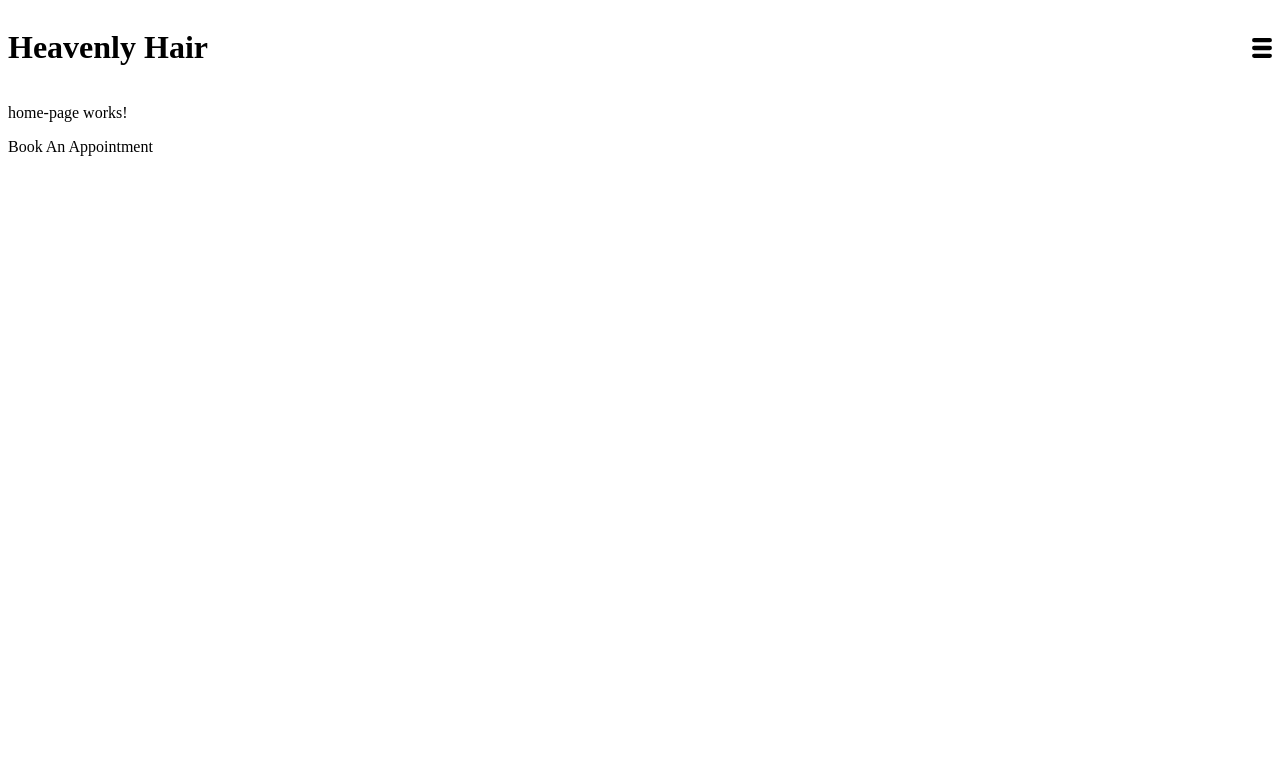
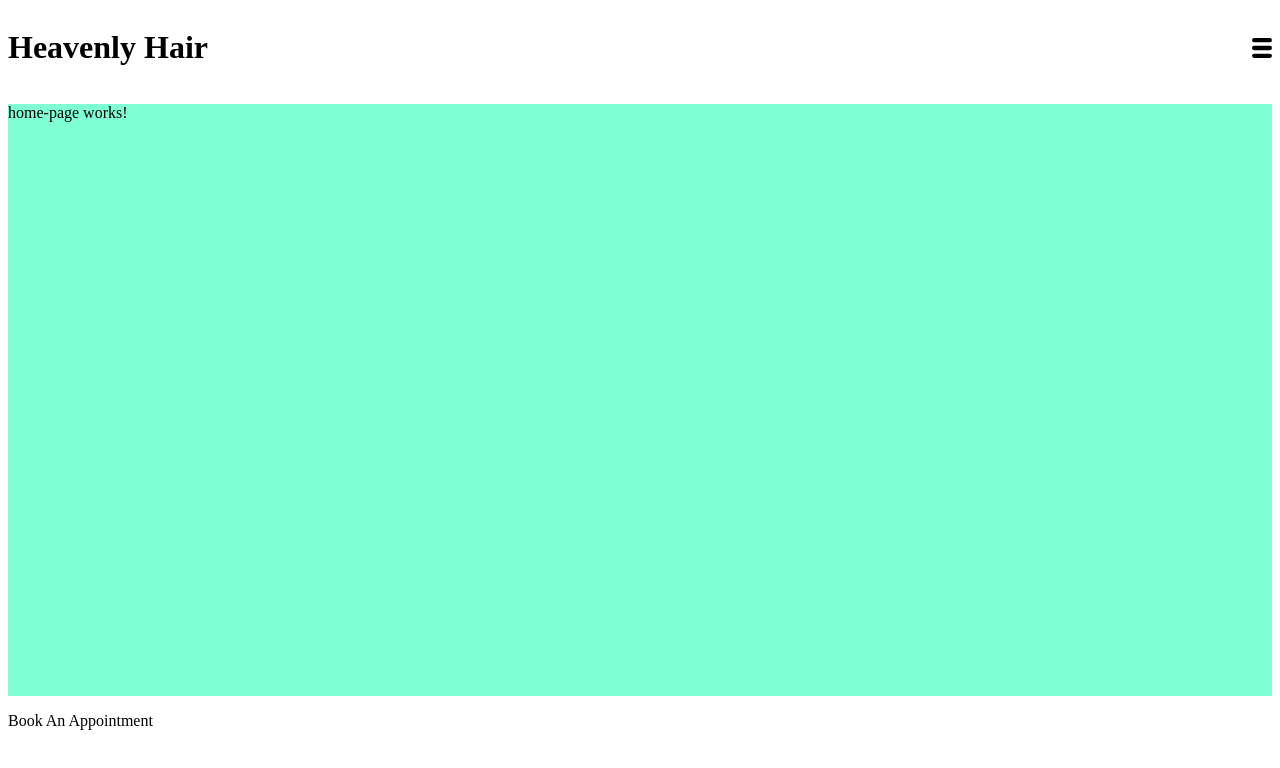
Before and after one commit to gohopventure/heavenly-hair, an Angular app: page /home in a window 1280 px wide. Shown: the top 768 px of the page. Built offline with nearby package versions, Linux system fonts and the light colour scheme.

Commit message:
Updates home page height

```diff
--- a/src/app/home-page/home-page.component.css
+++ b/src/app/home-page/home-page.component.css
@@ -0,0 +1,4 @@
+.home-page-container {
+    background-color: aquamarine;
+    height: 37em;
+}
--- a/src/app/home-page/home-page.component.html
+++ b/src/app/home-page/home-page.component.html
@@ -1 +1,3 @@
-<p>home-page works!</p>
+<div class="home-page-container">
+    <p>home-page works!</p>
+</div>
```
